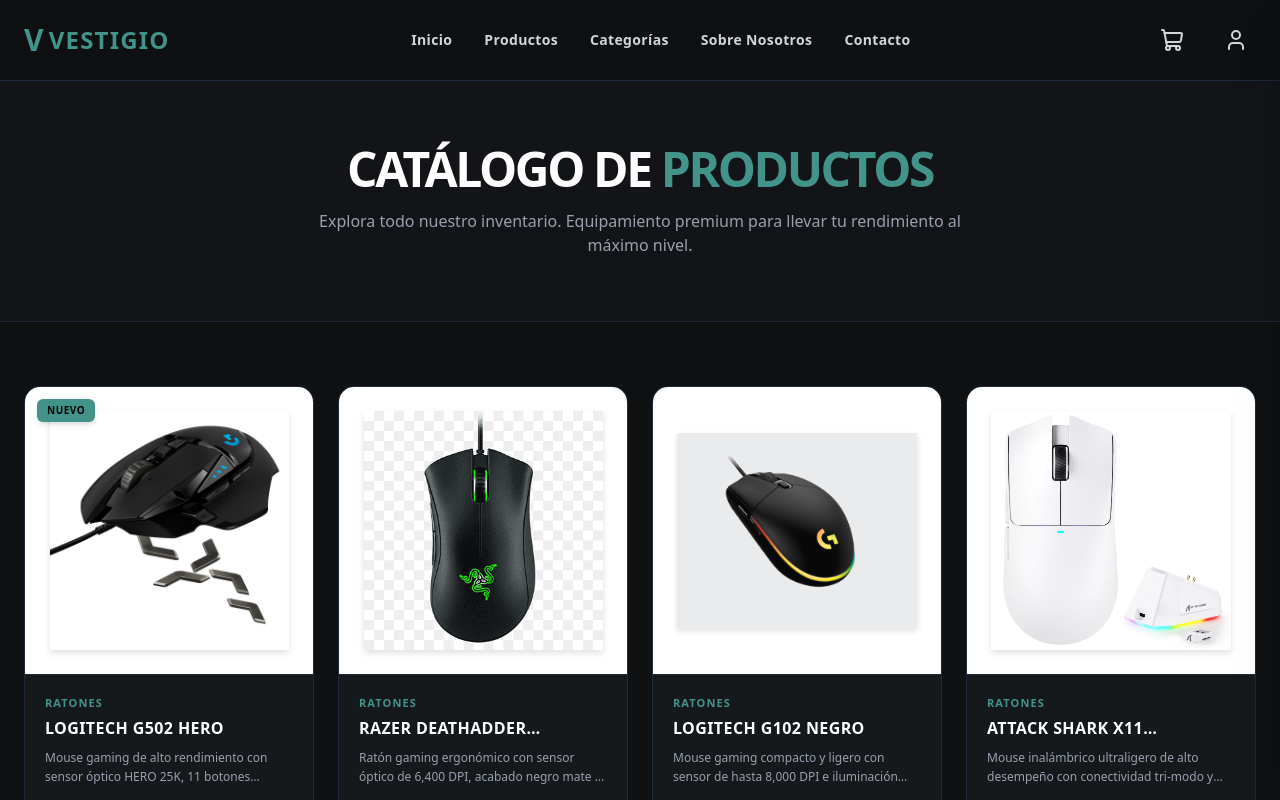
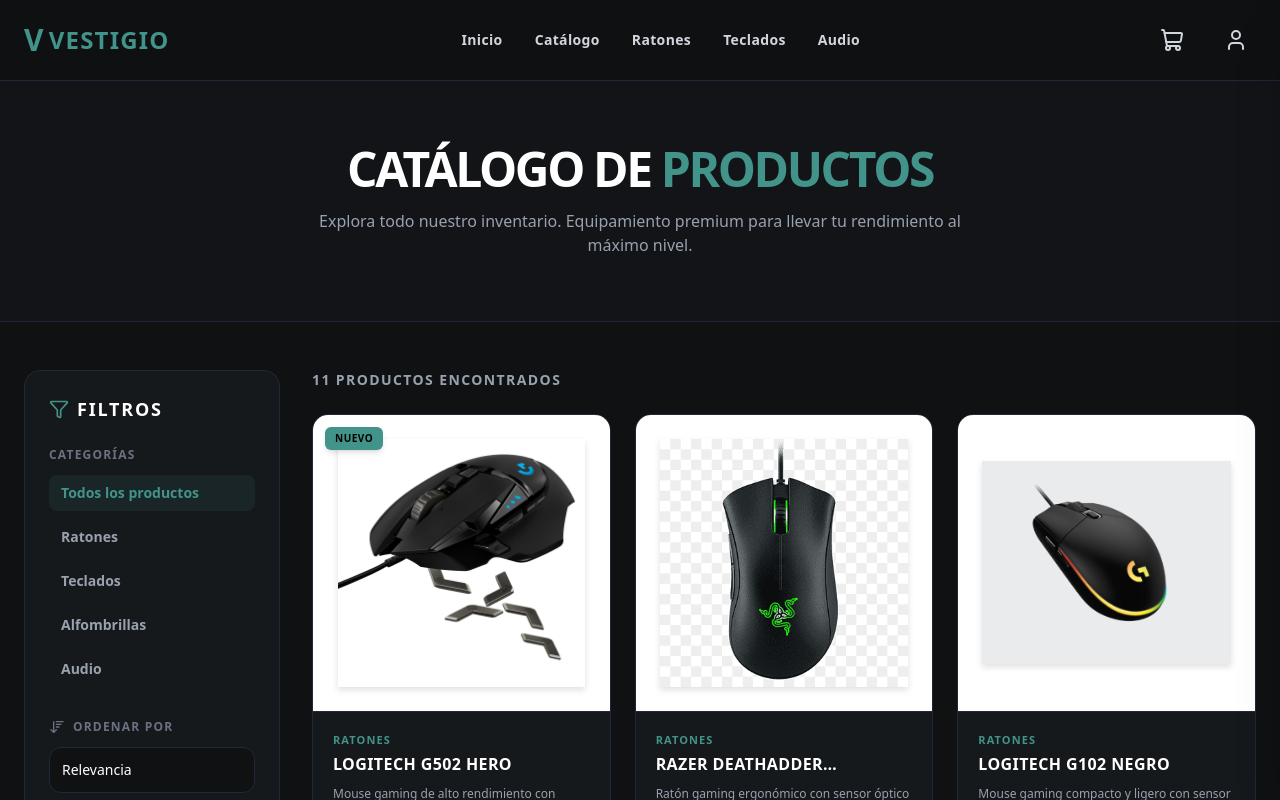
Before and after one commit to NicolasSsC/VestigioShop, a Next.js app in the folder pVestigio/: page /productos in a window 1280 px wide. Shown: the top 800 px of the page. Built offline with nearby package versions, Linux system fonts and the light colour scheme.

Commit message:
feat(cart & catalog): refactor to SSR URL params, fix zustand hydration, and add sonner toasts

```diff
--- a/pVestigio/package.json
+++ b/pVestigio/package.json
@@ -13,6 +13,7 @@
     "next": "16.3.2",
     "react": "19.2.8",
     "react-dom": "19.2.8",
+    "sonner": "^2.0.8",
     "zustand": "^5.0.15"
   },
   "devDependencies": {
--- a/pVestigio/src/app/productos/page.tsx
+++ b/pVestigio/src/app/productos/page.tsx
@@ -1,37 +1,86 @@
 // src/app/productos/page.tsx
-// ARCHIVO CORREGIDO: Server Component para el catálogo completo
-
 import Navbar from '@/components/Navbar';
 import ProductCard from '@/components/ProductCard';
+import CatalogFilters from '@/components/CatalogFilters';
 import { mockInventory } from '@/data/mockInventory';
+import type { Metadata } from 'next';
 
-export default function ProductosPage() {
-  // Tomamos TODOS los productos del inventario
-  const todosLosProductos = mockInventory;
+// 1. METADATA DINÁMICA (SEO)
+export const metadata: Metadata = {
+  title: 'Catálogo de Periféricos Premium | Vestigio',
+  description: 'Explora nuestra colección de ratones, teclados y audio para profesionales y gamers. Equipamiento de alto rendimiento.',
+};
+
+interface ProductosPageProps {
+  searchParams: Promise<{ [key: string]: string | string[] | undefined }>;
+}
+
+export default async function ProductosPage({ searchParams }: ProductosPageProps) {
+  // 2. RESOLUCIÓN DE PROMESAS EN NEXT 16 (Evita errores de asincronía)
+  const resolvedSearchParams = await searchParams;
+
+  // Extraemos parámetros de la URL
+  const categoria = typeof resolvedSearchParams.categoria === 'string' ? resolvedSearchParams.categoria : undefined;
+  const sort = typeof resolvedSearchParams.sort === 'string' ? resolvedSearchParams.sort : undefined;
+
+  // 3. LÓGICA DE FILTRADO Y ORDENAMIENTO (En el Servidor)
+  let productosMostrados = [...mockInventory];
+
+  // Filtrar por categoría
+  if (categoria) {
+    productosMostrados = productosMostrados.filter(
+      (p) => p.category.toLowerCase() === categoria.toLowerCase()
+    );
+  }
+
+  // Ordenar productos
+  if (sort === 'precio_asc') {
+    productosMostrados.sort((a, b) => a.price - b.price);
+  } else if (sort === 'precio_desc') {
+    productosMostrados.sort((a, b) => b.price - a.price);
+  } else if (sort === 'nuevos') {
+    productosMostrados.sort((a, b) => (a.isNew === b.isNew ? 0 : a.isNew ? -1 : 1));
+  }
+
+  // Extraer categorías únicas para el menú de filtros
+  const categoriasUnicas = Array.from(new Set(mockInventory.map(p => p.category)));
 
   return (
     <div className="min-h-screen flex flex-col bg-[#0f1113] text-white">
       <Navbar />
 
       <main className="flex-1">
-        {/* Cabecera del Catálogo (Más limpia y enfocada que el Hero de la Home) */}
         <section className="px-6 py-12 md:py-16 bg-[#16191c]/50 border-b border-gray-800 text-center">
           <h1 className="text-4xl md:text-5xl font-black uppercase tracking-tighter mb-4 text-white">
             Catálogo de <span className="text-[#42938a]">Productos</span>
           </h1>
           <p className="text-gray-400 max-w-2xl mx-auto">
-            Explora todo nuestro inventario. Equipamiento premium para llevar tu rendimiento al máximo nivel.
+            {categoria
+              ? `Explorando nuestra selección premium de ${categoria}.`
+              : 'Explora todo nuestro inventario. Equipamiento premium para llevar tu rendimiento al máximo nivel.'}
           </p>
         </section>
 
-        {/* Grid Principal de Productos */}
-        <section className="max-w-7xl mx-auto px-6 py-16 w-full">
-          {/*
-            NÓTESE: El <ProductCard> va libre, SIN estar envuelto en un <Link>.
-            Esto soluciona el error rojo de hidratación definitivamente.
-          */}
-          <div className="grid grid-cols-1 sm:grid-cols-2 lg:grid-cols-4 gap-6">
-            {todosLosProductos.map((prod) => (
+        {/* 4. LAYOUT DE CATÁLOGO (Sidebar + Grid) */}
+        <section className="max-w-7xl mx-auto px-6 py-12 w-full">
+          <div className="flex flex-col lg:flex-row gap-8">
+
+            {/* SIDEBAR DE FILTROS (Izquierda) */}
+            <aside className="w-full lg:w-64 flex-shrink-0">
+              <CatalogFilters categorias={categoriasUnicas} />
+            </aside>
+
+            {/* GRID DE RESULTADOS (Derecha) */}
+            <div className="flex-1">
+              {/* Header de resultados */}
+              <div className="mb-6 flex items-center justify-between text-sm text-gray-400 font-bold uppercase tracking-widest">
+                <span>{productosMostrados.length} productos encontrados</span>
+              </div>
+
+              {productosMostrados.length > 0 ? (
+                // Ajustamos a lg:grid-cols-3 porque el sidebar ocupa espacio
+                <div className="grid grid-cols-1 sm:grid-cols-2 xl:grid-cols-3 gap-6">
+                  {productosMostrados.map((prod) => (
                     <ProductCard
                       key={prod.id}
                       product={prod}
@@ -39,6 +88,17 @@
                     />
                   ))}
                 </div>
+              ) : (
+                /* ESTADO VACÍO (UX/CRO) */
+                <div className="w-full bg-[#16191c] border border-dashed border-gray-800 rounded-3xl p-12 text-center flex flex-col items-center justify-center">
+                  <span className="text-4xl mb-4">📭</span>
+                  <h3 className="text-xl font-bold text-white mb-2">No se encontraron productos</h3>
+                  <p className="text-gray-500 mb-6">Intenta ajustando los filtros de búsqueda.</p>
+                </div>
+              )}
+            </div>
+
+          </div>
         </section>
       </main>
     </div>
--- /dev/null
+++ b/pVestigio/src/components/CatalogFilters.tsx
@@ -0,0 +1,93 @@
+// src/components/CatalogFilters.tsx
+"use client";
+
+import { useRouter, useSearchParams, usePathname } from 'next/navigation';
+import { Filter, SortDesc, X } from 'lucide-react';
+
+interface CatalogFiltersProps {
+  categorias: string[];
+}
+
+export default function CatalogFilters({ categorias }: CatalogFiltersProps) {
+  const router = useRouter();
+  const pathname = usePathname();
+  const searchParams = useSearchParams();
+
+  // Obtenemos los valores actuales de la URL
+  const currentCategory = searchParams.get('categoria');
+  const currentSort = searchParams.get('sort') || '';
+
+  // Función genérica para actualizar la URL
+  const updateQueryString = (name: string, value: string) => {
+    const params = new URLSearchParams(searchParams.toString());
+    if (value) {
+      params.set(name, value);
+    } else {
+      params.delete(name);
+    }
+    // Hacemos push a la nueva URL (sin recargar la página gracias a Next.js)
+    router.push(`${pathname}?${params.toString()}`, { scroll: false });
+  };
+
+  return (
+    <div className="bg-[#16191c] border border-gray-800 rounded-2xl p-6 sticky top-28">
+      <div className="flex items-center justify-between mb-6">
+        <h2 className="text-lg font-black uppercase tracking-widest text-white flex items-center gap-2">
+          <Filter className="w-5 h-5 text-[#42938a]" />
+          Filtros
+        </h2>
+        {(currentCategory || currentSort) && (
+          <button
+            onClick={() => router.push(pathname, { scroll: false })}
+            className="text-xs text-gray-500 hover:text-red-400 flex items-center gap-1 transition-colors"
+          >
+            <X className="w-3 h-3" /> Limpiar
+          </button>
+        )}
+      </div>
+
+      {/* FILTRO POR CATEGORÍA */}
+      <div className="mb-8">
+        <h3 className="text-xs font-bold text-gray-500 uppercase tracking-widest mb-3">Categorías</h3>
+        <div className="flex flex-col gap-2">
+          <button
+            onClick={() => updateQueryString('categoria', '')}
+            className={`text-left text-sm font-semibold transition-colors px-3 py-2 rounded-lg ${
+              !currentCategory ? 'bg-[#42938a]/10 text-[#42938a]' : 'text-gray-400 hover:bg-gray-800/50 hover:text-white'
+            }`}
+          >
+            Todos los productos
+          </button>
+          {categorias.map((cat) => (
+            <button
+              key={cat}
+              onClick={() => updateQueryString('categoria', cat)}
+              className={`text-left text-sm font-semibold transition-colors px-3 py-2 rounded-lg capitalize ${
+                currentCategory === cat ? 'bg-[#42938a]/10 text-[#42938a]' : 'text-gray-400 hover:bg-gray-800/50 hover:text-white'
+              }`}
+            >
+              {cat}
+            </button>
+          ))}
+        </div>
+      </div>
+
+      {/* ORDENAMIENTO */}
+      <div>
+        <h3 className="text-xs font-bold text-gray-500 uppercase tracking-widest mb-3 flex items-center gap-2">
+          <SortDesc className="w-4 h-4" /> Ordenar por
+        </h3>
+        <select
+          value={currentSort}
+          onChange={(e) => updateQueryString('sort', e.target.value)}
+          className="w-full bg-[#0f1113] border border-gray-800 text-white text-sm rounded-xl p-3 focus:outline-none focus:border-[#42938a] transition-colors cursor-pointer appearance-none"
+        >
+          <option value="">Relevancia</option>
+          <option value="nuevos">Novedades primero</option>
+          <option value="precio_asc">Precio: Menor a Mayor</option>
+          <option value="precio_desc">Precio: Mayor a Menor</option>
+        </select>
+      </div>
+    </div>
+  );
+}
--- a/pVestigio/src/components/Navbar.tsx
+++ b/pVestigio/src/components/Navbar.tsx
@@ -1,4 +1,3 @@
-// src/components/Navbar.tsx
 "use client";
 
 import { useEffect, useState } from 'react';
@@ -10,20 +9,19 @@
 export default function Navbar() {
   const [mounted, setMounted] = useState(false);
 
-  // Extraemos de manera limpia separando Datos y UI
-  const getTotalItems = useCartStore((state) => state.getTotalItems);
+  // SOLUCIÓN REACTIVIDAD: Extraemos el arreglo 'cart' directamente.
+  // Zustand detectará que el arreglo cambió y forzará el re-render.
+  const cart = useCartStore((state) => state.cart);
   const toggleCart = useUIStore((state) => state.toggleCart);
 
   const isMobileMenuOpen = useUIStore((state) => state.isMobileMenuOpen);
   const toggleMobileMenu = useUIStore((state) => state.toggleMobileMenu);
   const closeMobileMenu = useUIStore((state) => state.closeMobileMenu);
 
-  // Garantizar hidratación correcta
   useEffect(() => {
     setMounted(true);
   }, []);
 
-  // Bloquear scroll
   useEffect(() => {
     if (isMobileMenuOpen) {
       document.body.style.overflow = 'hidden';
@@ -35,15 +33,16 @@
     };
   }, [isMobileMenuOpen]);
 
-  // Si no está montado, renderizamos 0 para evitar Layout Shifts e Hydration Errors
-  const totalItems = mounted ? getTotalItems() : 0;
+  // Calculamos el total de ítems derivando del estado reactivo
+  const totalItems = cart.reduce((total, item) => total + item.quantity, 0);
 
+  // NUEVA ESTRUCTURA DE ENLACES (Orientada a CRO y sin errores 404)
   const navLinks = [
     { name: 'Inicio', href: '/' },
-    { name: 'Productos', href: '/productos' },
-    { name: 'Categorías', href: '/categorias' },
-    { name: 'Sobre Nosotros', href: '/sobre-nosotros' },
-    { name: 'Contacto', href: '/contacto' },
+    { name: 'Catálogo', href: '/productos' },
+    { name: 'Ratones', href: '/productos?categoria=ratones' },
+    { name: 'Teclados', href: '/productos?categoria=teclados' },
+    { name: 'Audio', href: '/productos?categoria=audio' },
   ];
 
   return (
@@ -75,6 +74,7 @@
             aria-label="Abrir carrito de compras"
           >
             <ShoppingCart className="w-6 h-6" />
+            {/* Solo mostramos el badge si estamos montados (evita error de hidratación) y hay items */}
             {mounted && totalItems > 0 && (
               <span className="absolute top-0 right-0 bg-[#42938a] text-black text-[10px] font-extrabold w-5 h-5 rounded-full flex items-center justify-center shadow-[0_0_10px_rgba(66,147,138,0.5)] animate-pulse">
                 {totalItems}
--- a/pVestigio/src/store/useCartStore.ts
+++ b/pVestigio/src/store/useCartStore.ts
@@ -2,7 +2,6 @@
 import { create } from 'zustand';
 import { persist } from 'zustand/middleware';
 import { Producto } from '@/types/product';
-import { useUIStore } from './useUIStore'; // Importamos el store de UI
 
 export interface CartItem extends Producto {
   quantity: number;
@@ -43,8 +42,8 @@
           });
         }
 
-        // COMUNICACIÓN ENTRE STORES: Abrimos el drawer visualmente al añadir
-        useUIStore.getState().openCart();
+        // ❌ Eliminamos la llamada a useUIStore.getState().openCart()
+        // para permitir que el Toast haga el trabajo de feedback visual silencioso.
       },
 
       removeFromCart: (productId: string) => {
```
Also changed, not shown: pVestigio/src/app/layout.tsx (+18 -5 lines), pVestigio/src/app/productos/[slug]/page.tsx (+76 -19 lines), pVestigio/src/components/AddToCartButton.tsx (+14 -2 lines), pVestigio/src/components/CartDrawer.tsx (+10 -21 lines), pVestigio/src/components/ProductCard.tsx (+11 -1 lines), 1 other file (tests, documents, lock files or other folders). Lines whose indentation alone changed are shown as unchanged.
